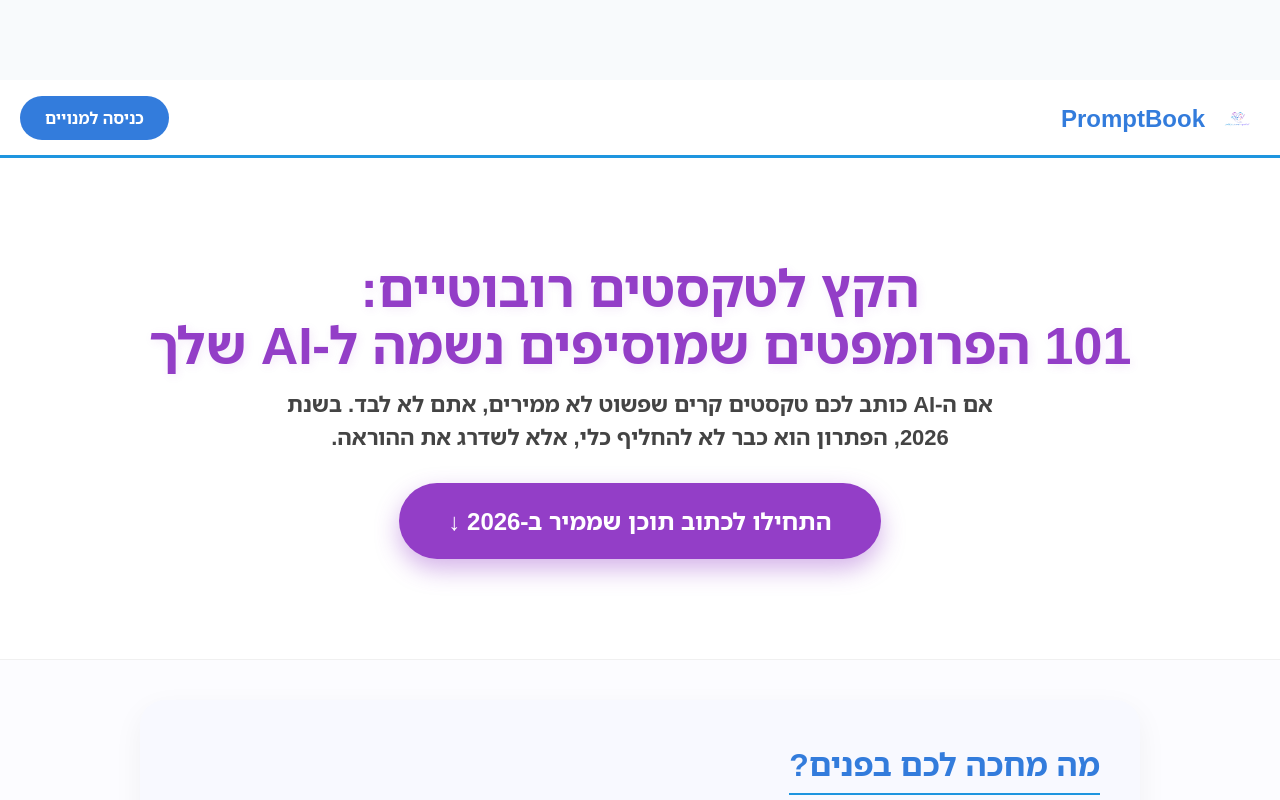
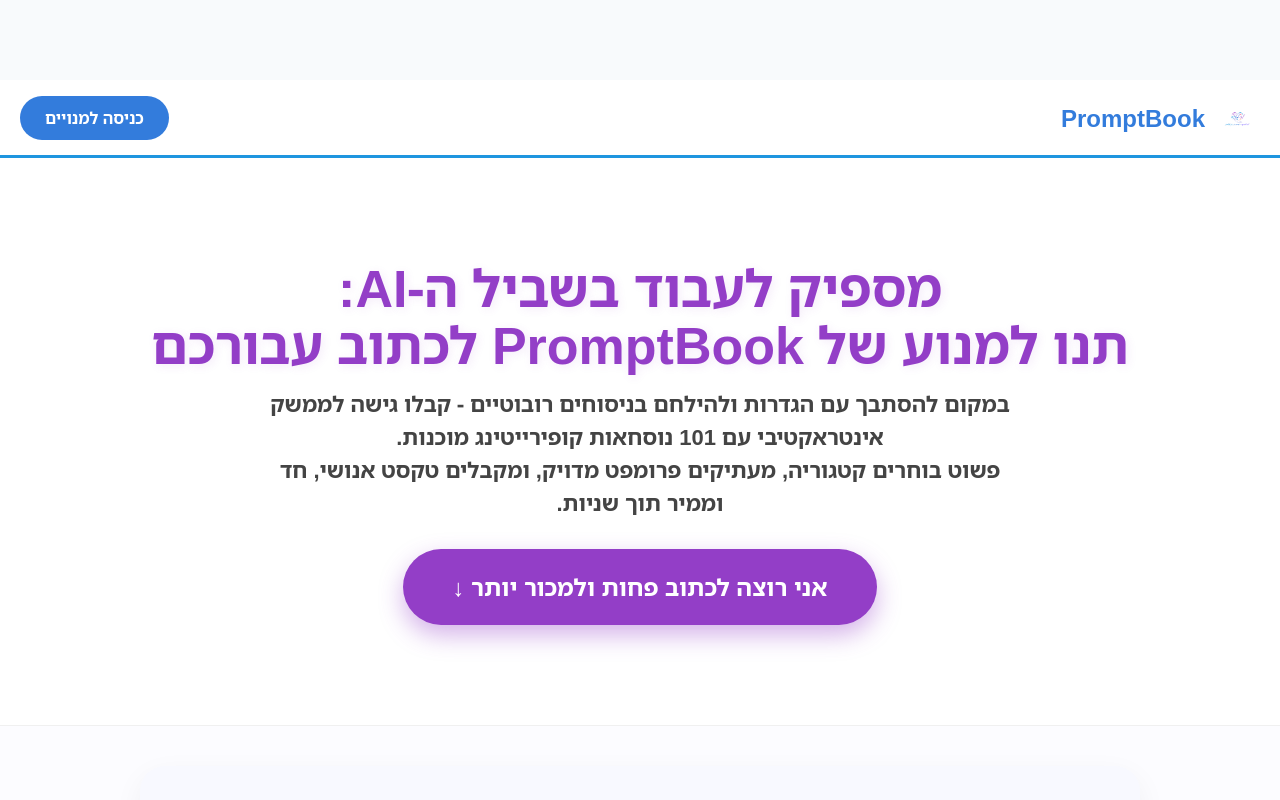
Before and after one commit to PINIKAR/promptbook-clean, a React (Vite) app: page /landing in a window 1280 px wide. Shown: the top 800 px of the page. Built offline with nearby package versions, Linux system fonts and the light colour scheme.

Commit message:
Update LandingPage.tsx

```diff
--- a/src/pages/LandingPage.tsx
+++ b/src/pages/LandingPage.tsx
@@ -324,16 +324,17 @@
         <section className="hero">
   <div className="wrap">
     <h1>
-              הקץ לטקסטים רובוטיים: <br/>
-              101 הפרומפטים שמוסיפים נשמה ל-AI שלך
+      מספיק לעבוד בשביל ה-AI: <br/>
+      תנו למנוע של PromptBook לכתוב עבורכם
     </h1>
     <p>
-              אם ה-AI כותב לכם טקסטים קרים שפשוט לא ממירים, אתם לא לבד.
-              בשנת 2026, הפתרון הוא כבר לא להחליף כלי, אלא לשדרג את ההוראה.
+      במקום להסתבך עם הגדרות ולהילחם בניסוחים רובוטיים - קבלו גישה לממשק אינטראקטיבי עם 101 נוסחאות קופירייטינג מוכנות.
+      <br/>
+      פשוט בוחרים קטגוריה, מעתיקים פרומפט מדויק, ומקבלים טקסט אנושי, חד וממיר תוך שניות.
     </p>
 
     <button onClick={scrollToPrice} className="cta-btn">
-              התחילו לכתוב תוכן שממיר ב-2026 ↓
+      אני רוצה לכתוב פחות ולמכור יותר ↓
     </button>
   </div>
 </section>
```
Lines whose indentation alone changed are shown as unchanged.
